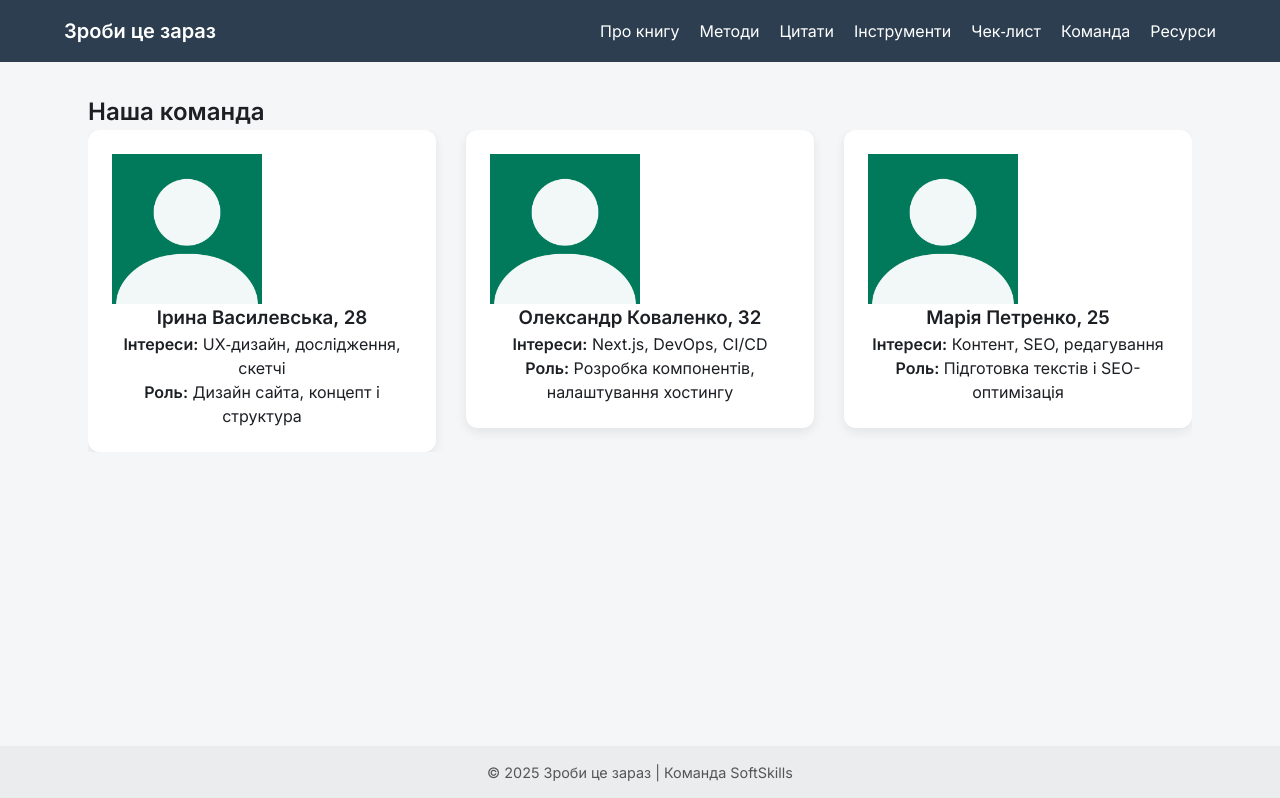
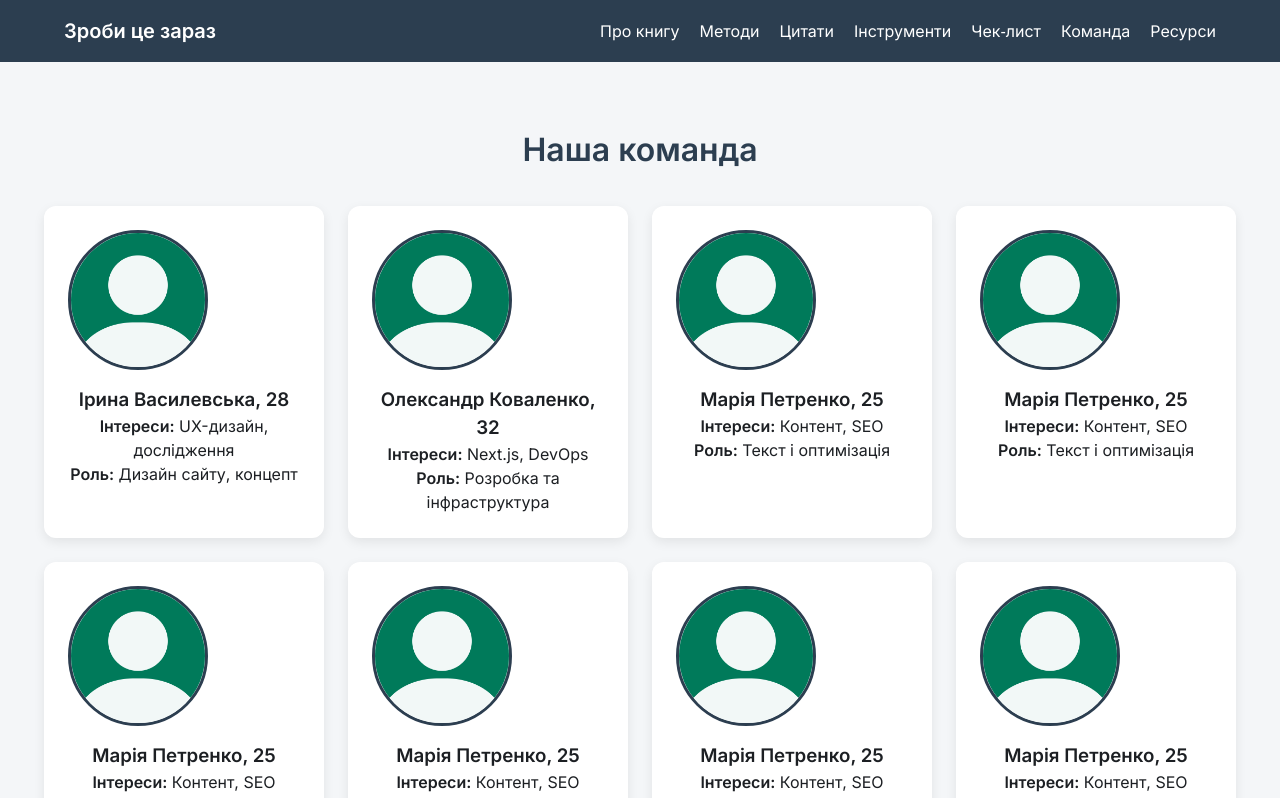
Before and after one commit to Ded-Goit/my-book-site, a Next.js app: page /team in a window 1280 px wide. Shown: the top 798 px of the page. Built offline with nearby package versions, Linux system fonts and the light colour scheme.

Commit message:
edit team

```diff
--- /dev/null
+++ b/app/team/page.module.css
@@ -0,0 +1,71 @@
+.wrapper {
+  padding: 2rem 1rem;
+}
+
+.heading {
+  text-align: center;
+  font-size: 2rem;
+  margin-bottom: 2rem;
+  color: var(--accent);
+}
+
+/* Основна сітка (мобайл: свайп, планшет+десктоп: грід) */
+.teamGrid {
+  display: grid;
+  gap: 1.5rem;
+  justify-content: center;
+  grid-auto-flow: column;
+  grid-auto-columns: 80%;
+  overflow-x: auto;
+  scroll-snap-type: x mandatory;
+  padding-bottom: 1rem;
+  -webkit-overflow-scrolling: touch;
+  scrollbar-width: none;
+}
+
+.teamGrid::-webkit-scrollbar {
+  display: none;
+}
+
+.card {
+  scroll-snap-align: start;
+  background: var(--card-bg);
+  border-radius: 12px;
+  padding: 1.5rem;
+  text-align: center;
+  box-shadow: 0 4px 12px var(--card-shadow);
+  min-width: 280px;
+
+  opacity: 0;
+  transform: translateY(20px);
+  animation: fadeInUp 0.8s ease-out both;
+  animation-delay: calc(var(--index) * 100ms);
+}
+
+.photo {
+  border-radius: 50%;
+  border: 3px solid var(--accent);
+  margin-bottom: 1rem;
+  object-fit: cover;
+}
+
+@keyframes fadeInUp {
+  to {
+    opacity: 1;
+    transform: none;
+  }
+}
+
+@media (min-width: 768px) {
+  .teamGrid {
+    grid-template-columns: repeat(3, 1fr);
+    overflow: visible;
+    grid-auto-flow: unset;
+  }
+}
+
+@media (min-width: 1200px) {
+  .teamGrid {
+    grid-template-columns: repeat(4, 1fr);
+  }
+}
--- a/app/team/page.tsx
+++ b/app/team/page.tsx
@@ -1,59 +1,105 @@
 "use client";
 
-import { Swiper, SwiperSlide } from "swiper/react";
-import { Navigation, Pagination } from "swiper/modules";
 import Image from "next/image";
-import "swiper/css";
-import "swiper/css/navigation";
-import "swiper/css/pagination";
+import styles from "./page.module.css";
+import { useEffect, useRef } from "react";
 
 const team = [
   {
     name: "Ірина Василевська",
     age: 28,
-    interests: "UX‑дизайн, дослідження, скетчі",
+    interests: "UX-дизайн, дослідження",
     photo: "/image.png",
-    role: "Дизайн сайта, концепт і структура",
+    role: "Дизайн сайту, концепт",
   },
   {
     name: "Олександр Коваленко",
     age: 32,
-    interests: "Next.js, DevOps, CI/CD",
+    interests: "Next.js, DevOps",
     photo: "/image.png",
-    role: "Розробка компонентів, налаштування хостингу",
+    role: "Розробка та інфраструктура",
   },
   {
     name: "Марія Петренко",
     age: 25,
-    interests: "Контент, SEO, редагування",
+    interests: "Контент, SEO",
     photo: "/image.png",
-    role: "Підготовка текстів і SEO-оптимізація",
+    role: "Текст і оптимізація",
+  },
+  {
+    name: "Марія Петренко",
+    age: 25,
+    interests: "Контент, SEO",
+    photo: "/image.png",
+    role: "Текст і оптимізація",
+  },
+  {
+    name: "Марія Петренко",
+    age: 25,
+    interests: "Контент, SEO",
+    photo: "/image.png",
+    role: "Текст і оптимізація",
+  },
+  {
+    name: "Марія Петренко",
+    age: 25,
+    interests: "Контент, SEO",
+    photo: "/image.png",
+    role: "Текст і оптимізація",
+  },
+  {
+    name: "Марія Петренко",
+    age: 25,
+    interests: "Контент, SEO",
+    photo: "/image.png",
+    role: "Текст і оптимізація",
+  },
+  {
+    name: "Марія Петренко",
+    age: 25,
+    interests: "Контент, SEO",
+    photo: "/image.png",
+    role: "Текст і оптимізація",
   },
 ];
 
 export default function TeamPage() {
+  const scrollRef = useRef<HTMLDivElement>(null);
+
+  useEffect(() => {
+    const interval = setInterval(() => {
+      if (!scrollRef.current) return;
+      const container = scrollRef.current;
+      container.scrollBy({ left: 320, behavior: "smooth" });
+
+      // якщо досягнуто кінця — повернутись на початок
+      if (
+        container.scrollLeft + container.clientWidth >=
+        container.scrollWidth - 5
+      ) {
+        container.scrollTo({ left: 0, behavior: "smooth" });
+      }
+    }, 3500); // кожні 3.5 сек
+
+    return () => clearInterval(interval);
+  }, []);
+
   return (
-    <section>
-      <h1 className="team-heading">Наша команда</h1>
-      <Swiper
-        modules={[Navigation, Pagination]}
-        navigation
-        pagination={{ clickable: true }}
-        spaceBetween={30}
-        breakpoints={{
-          320: { slidesPerView: 1 },
-          768: { slidesPerView: 2 },
-          1024: { slidesPerView: 3 },
-        }}
-      >
-        {team.map((member, idx) => (
-          <SwiperSlide key={idx} className="fade-in">
+    <section className={styles.wrapper}>
+      <h1 className={styles.heading}>Наша команда</h1>
+      <div className={styles.teamGrid} ref={scrollRef}>
+        {team.map((member, i) => (
+          <div
+            key={i}
+            className={styles.card}
+            style={{ "--index": i } as React.CSSProperties}
+          >
             <Image
               src={member.photo}
               alt={member.name}
-              width={150}
-              height={150}
-              className="team-photo"
+              width={140}
+              height={140}
+              className={styles.photo}
             />
             <h3>
               {member.name}, {member.age}
@@ -64,9 +110,9 @@ export default function TeamPage() {
             <p>
               <strong>Роль:</strong> {member.role}
             </p>
-          </SwiperSlide>
+          </div>
         ))}
-      </Swiper>
+      </div>
     </section>
   );
 }
```
